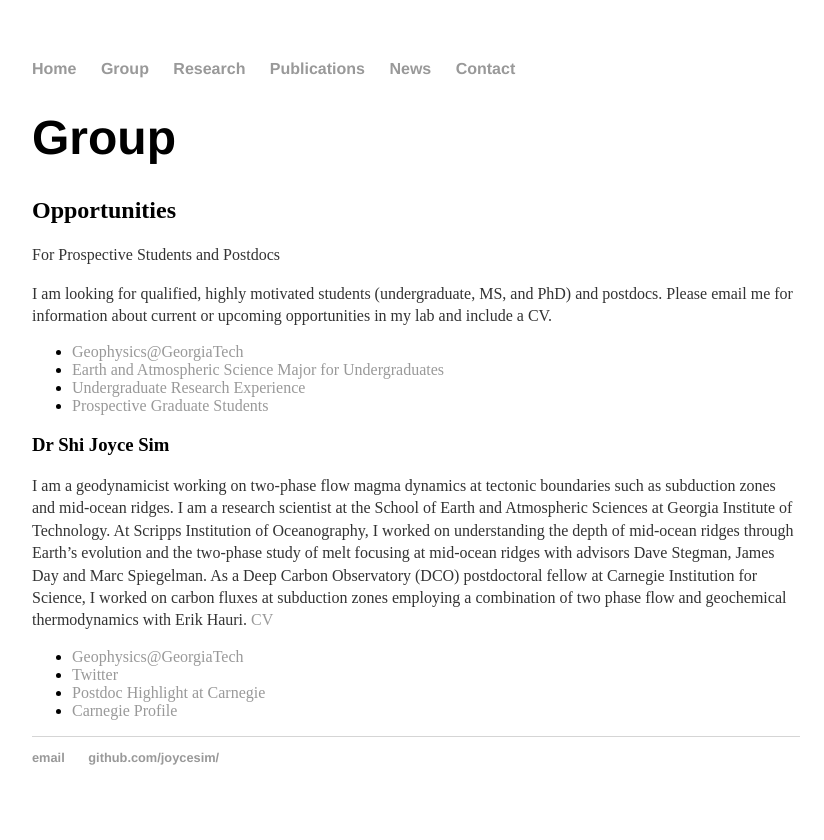
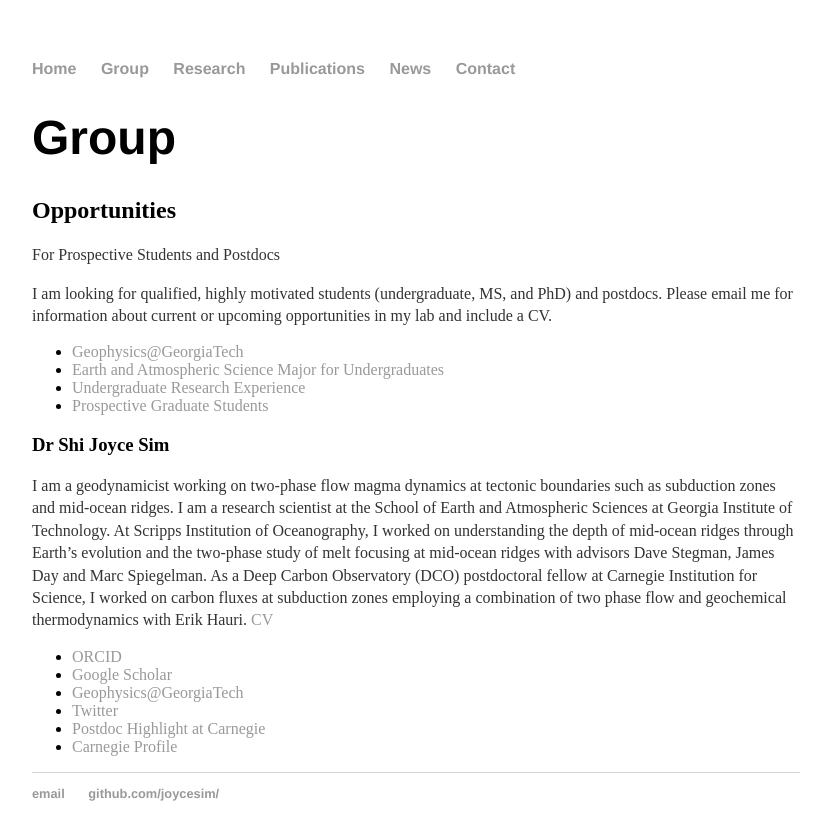
Before and after one commit to joycesim/joycesim.github.io, a Jekyll site: the page built from group/index.md, in a window 1280 px wide. Shown: the top 840 px of the page, without its empty margins (224-1048 px from the left). Built offline with Jekyll 4.4.1, drawn with Linux system fonts in a browser that asks for light colours.

Commit message:
Update index.md

```diff
--- a/group/index.md
+++ b/group/index.md
@@ -17,6 +17,8 @@
 ### Dr Shi Joyce Sim
 I am a geodynamicist working on two-phase flow magma dynamics at tectonic boundaries such as subduction zones and mid-ocean ridges. I am a research scientist at the School of Earth and Atmospheric Sciences at Georgia Institute of Technology. At Scripps Institution of Oceanography, I worked on understanding the depth of mid-ocean ridges through Earth's evolution and the two-phase study of melt focusing at mid-ocean ridges with advisors Dave Stegman, James Day and Marc Spiegelman. As a Deep Carbon Observatory (DCO) postdoctoral fellow at Carnegie Institution for Science, I worked on carbon fluxes at subduction zones employing a combination of two phase flow and geochemical thermodynamics with Erik Hauri. [CV](https://joycesim.github.io/cv/)
 
+* [ORCID](https://orcid.org/0000-0002-2469-1665)
+* [Google Scholar](https://scholar.google.com/citations?user=u2L2NLEAAAAJ&hl=en&authuser=1)
 * [Geophysics@GeorgiaTech](http://geophysics.eas.gatech.edu/)
 * [Twitter](https://twitter.com/SimDynamics)
 * [Postdoc Highlight at Carnegie](https://dtm.carnegiescience.edu/news/postdoc-spotlight-modelling-mid-ocean-ridges-joyce-sim)
```
